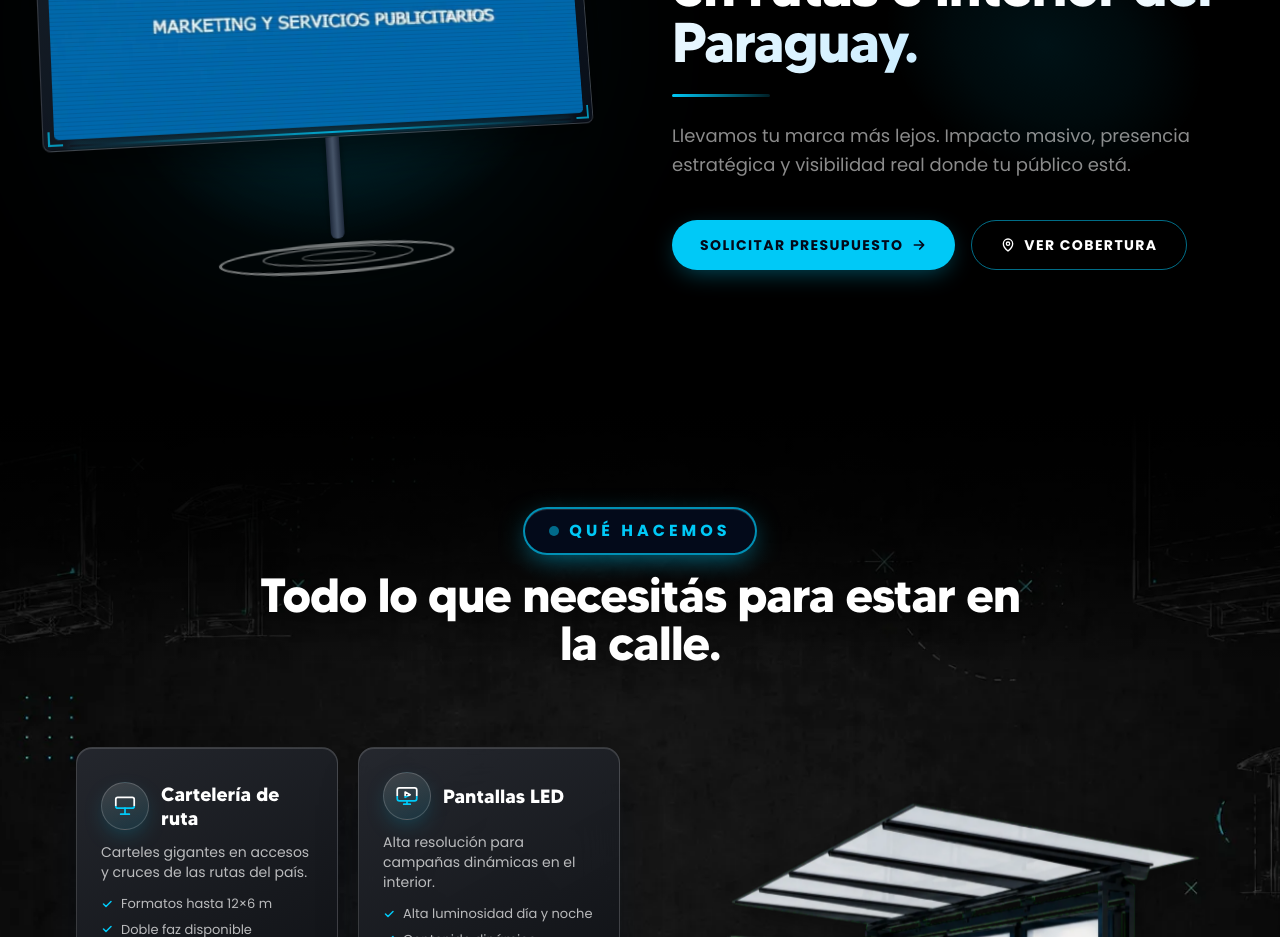
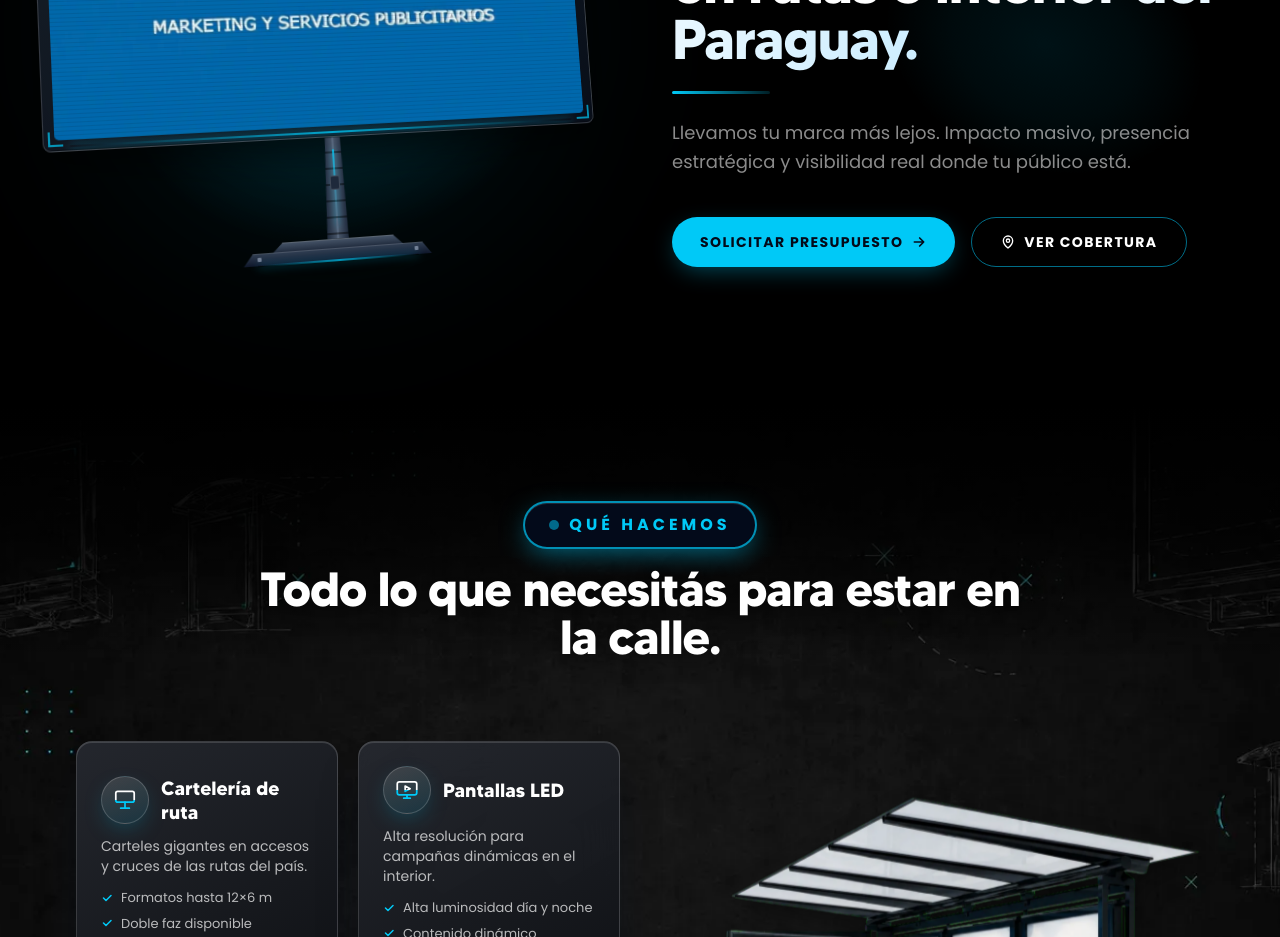
Before and after one commit to bartsilvera12-gif/Tio-CR, a Next.js app: page / in a window 1280 px wide. Shown: the part 1140-2077 px from the top of the page. Built offline with nearby package versions, Linux system fonts and the light colour scheme.

Commit message:
style(intro): tech mast and angular base replace pole + rings
Mast: tapered metallic column (clip-path) with horizontal seams, a
vertical cyan LED strip fading downward and a junction box. Base: two
stacked trapezoid plates with bolts and a cyan LED edge — no more
concentric ellipses.

```diff
--- a/components/Intro.tsx
+++ b/components/Intro.tsx
@@ -198,19 +198,52 @@ function Billboard() {
           </div>
         </div>
 
-        {/* ---- Poste vertical ---- */}
-        <div className="relative mx-auto h-[56px] w-[12px] rounded-b-md md:h-[100px] md:w-[14px] bg-gradient-to-r from-slate-800 via-slate-600 to-slate-800 shadow-[0_2px_10px_rgba(0,0,0,0.5)]" />
+        {/* ---- Mástil tecnológico: columna segmentada + tira LED ---- */}
+        <div className="relative mx-auto h-[56px] w-[18px] md:h-[100px] md:w-[22px]">
+          {/* Columna metálica con seams horizontales */}
+          <div
+            className="absolute inset-0"
+            style={{
+              background:
+                'linear-gradient(90deg, #1E293B 0%, #475569 45%, #64748B 50%, #475569 55%, #1E293B 100%), repeating-linear-gradient(180deg, transparent 0px, transparent 14px, rgba(0,0,0,0.45) 14px, rgba(0,0,0,0.45) 16px)',
+              backgroundBlendMode: 'overlay',
+              clipPath: 'polygon(15% 0, 85% 0, 100% 100%, 0 100%)',
+              boxShadow: '0 2px 10px rgba(0,0,0,0.5)',
+            }}
+          />
+          {/* Tira LED central del mástil */}
+          <div className="absolute left-1/2 top-[12%] h-[76%] w-[2px] -translate-x-1/2 rounded-full bg-gradient-to-b from-brand-cyan/80 via-brand-cyan/30 to-transparent shadow-[0_0_6px_rgba(0,201,247,0.55)]" />
+          {/* Caja de conexión */}
+          <div className="absolute left-1/2 top-[38%] hidden h-[14px] w-[10px] -translate-x-1/2 rounded-[2px] border border-white/15 bg-slate-800 md:block" />
+        </div>
 
-        {/* ---- Base: 3 anillos blancos concéntricos ---- */}
-        <div className="relative mx-auto hidden h-[46px] w-[240px] md:block">
+        {/* ---- Base tecnológica: placa angular con bulones y filete LED ---- */}
+        <div className="relative mx-auto hidden h-[40px] w-[240px] md:block">
           {/* Sombra en el piso */}
-          <div className="absolute inset-x-[8%] top-5 h-[18px] rounded-[50%] bg-black/50 blur-md" />
-          {/* Anillo exterior */}
-          <div className="absolute inset-x-0 top-1 h-[30px] rounded-[50%] border-[3px] border-white/45" />
-          {/* Anillo medio */}
-          <div className="absolute inset-x-[18%] top-[7px] h-[19px] rounded-[50%] border-2 border-white/35" />
-          {/* Anillo interior */}
-          <div className="absolute inset-x-[34%] top-[12px] h-[10px] rounded-[50%] border-2 border-white/25" />
+          <div className="absolute inset-x-[10%] top-[18px] h-[16px] rounded-[50%] bg-black/50 blur-md" />
+          {/* Placa superior (trapecio) */}
+          <div
+            className="absolute inset-x-[22%] top-0 h-[10px]"
+            style={{
+              background: 'linear-gradient(180deg, #475569 0%, #1E293B 100%)',
+              clipPath: 'polygon(8% 0, 92% 0, 100% 100%, 0 100%)',
+              boxShadow: 'inset 0 1px 0 rgba(255,255,255,0.25)',
+            }}
+          />
+          {/* Placa inferior (trapecio más ancho) */}
+          <div
+            className="absolute inset-x-[10%] top-[9px] h-[12px]"
+            style={{
+              background: 'linear-gradient(180deg, #334155 0%, #0F172A 100%)',
+              clipPath: 'polygon(5% 0, 95% 0, 100% 100%, 0 100%)',
+              boxShadow: 'inset 0 1px 0 rgba(255,255,255,0.18)',
+            }}
+          />
+          {/* Filete LED en el borde de la placa inferior */}
+          <div className="absolute inset-x-[16%] top-[20px] h-[2px] rounded-full bg-gradient-to-r from-transparent via-brand-cyan/70 to-transparent shadow-[0_0_8px_rgba(0,201,247,0.5)]" />
+          {/* Bulones */}
+          <div className="absolute left-[16%] top-[13px] h-[4px] w-[4px] rounded-[1px] bg-slate-400/70" />
+          <div className="absolute right-[16%] top-[13px] h-[4px] w-[4px] rounded-[1px] bg-slate-400/70" />
         </div>
       </div>
     </div>
```
